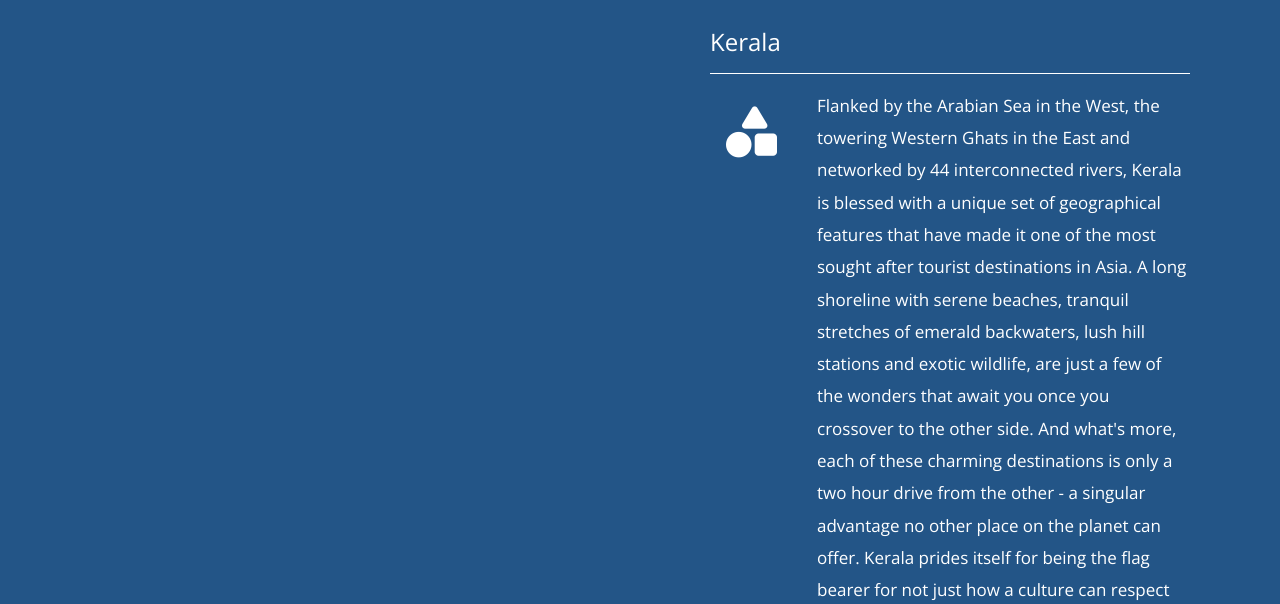
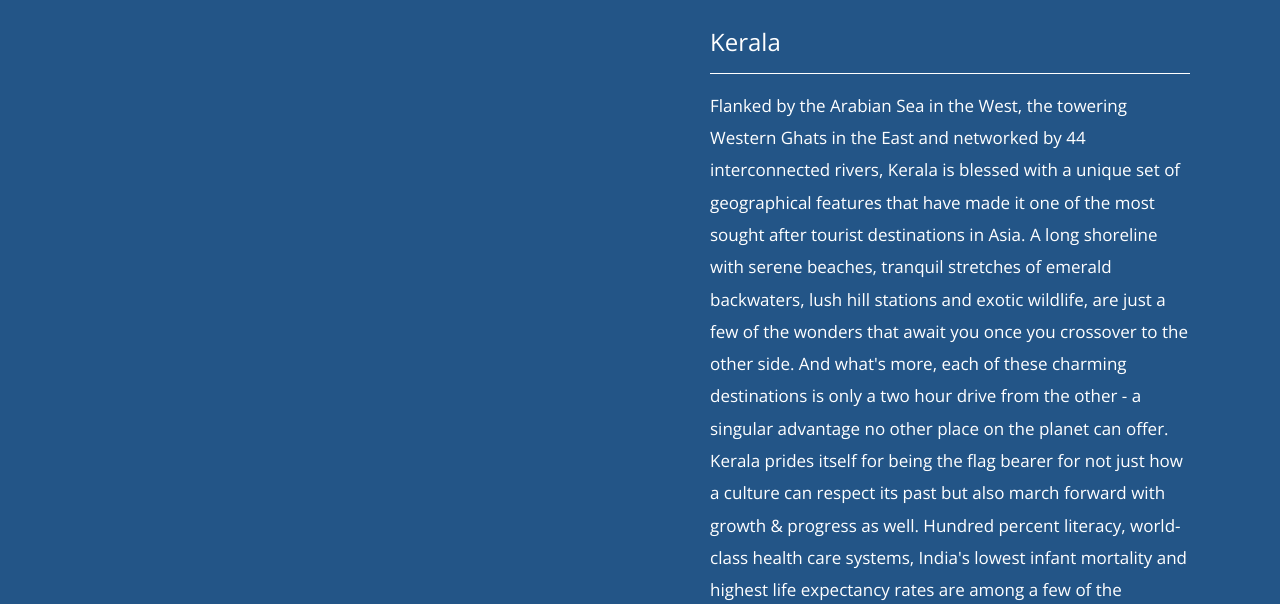
Before and after one commit to arunn1998A/kerala-tourism, a plain HTML site: page about.html in a window 1280 px wide. Shown: the part 196-800 px from the top of the page. Drawn offline with nearby package versions, Linux system fonts and the light colour scheme.

Commit message:
Update about.html

```diff
--- a/about.html
+++ b/about.html
@@ -64,7 +64,7 @@
                         <h2 class="mb-1 tm-content-title">Kerala </h2>
                         <hr class="mb-1">
                         <div class="media my-3">
-                            <i class="fas fa-shapes fa-3x p-3 mr-4"></i>
+
                             <div class="media-body">
                                 <p>
                                     Flanked by the Arabian Sea in the West, the towering Western Ghats in the East and networked by 44 interconnected rivers, Kerala is blessed with a unique set of geographical features that have made it one of the most sought after tourist destinations in Asia. A long shoreline with serene beaches, tranquil stretches of emerald backwaters, lush hill stations and exotic wildlife, are just a few of the wonders that await you once you crossover to the other side. And what's more, each of these charming destinations is only a two hour drive from the other - a singular advantage no other place on the planet can offer.
```
